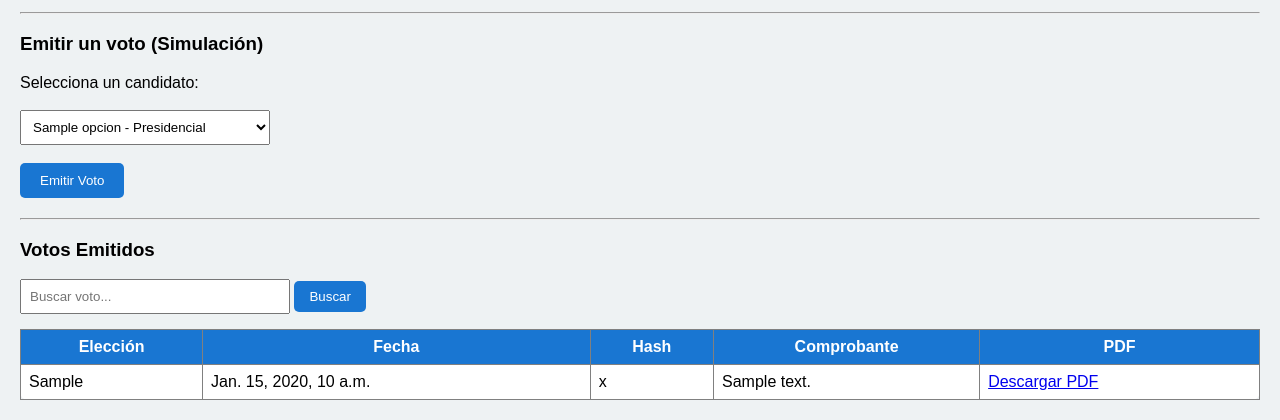
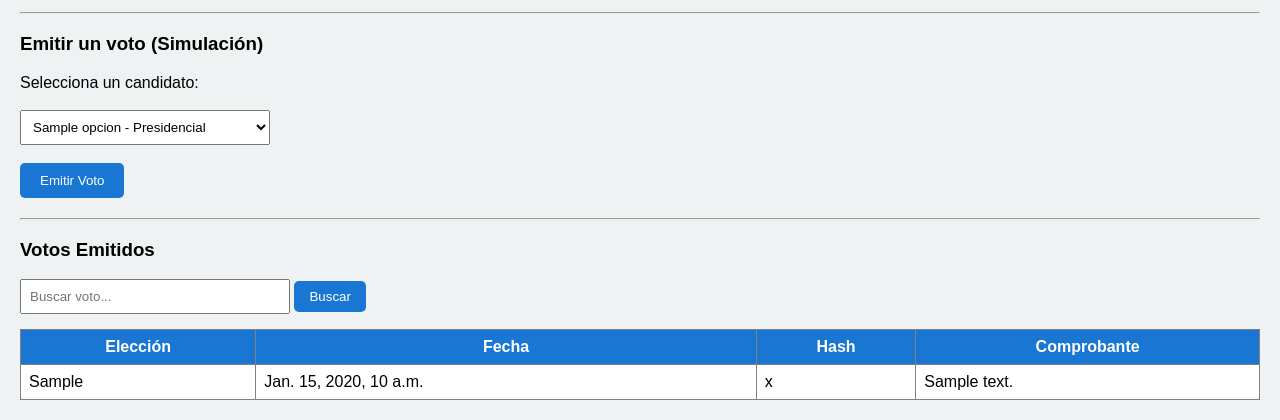
Before and after one commit to byveelz-art/votoautomatizado, a Django app: template templates/panel_votante.html in a window 1280 px wide. Shown: the part 626-1046 px from the top of the page. Run offline with Django 5.2, Linux system fonts and the light colour scheme; tables that the repository leaves empty hold one stand-in row (values such as "Sample post"); the template is opened without the code that fills it: values that come from a table or form of the project are taken from there, most other values are stand-ins (such as "Sample title", 1, 10 or a date in 2020).

Commit message:
Desactivacion pdf

```diff
--- a/templates/panel_votante.html
+++ b/templates/panel_votante.html
@@ -68,7 +68,6 @@
         <th>Fecha</th>
         <th>Hash</th>
         <th>Comprobante</th>
-        <th>PDF</th>
     </tr>
 
     {% for v in votos %}
@@ -77,17 +76,6 @@
         <td>{{ v.fecha_hora_emision }}</td>
         <td>{{ v.hash_verificacion }}</td>
         <td>{{ v.comprobante_emision }}</td>
-
-        <!-- NUEVA COLUMNA PARA DESCARGAR PDF -->
-        <td>
-            {% if v.pdf_file %}
-                <a href="#" class="btn btn-primary">
-                    Descargar PDF
-                </a>
-            {% else %}
-                <span style="color:red;">No disponible</span>
-            {% endif %}
-        </td>
     </tr>
     {% endfor %}
 
```
